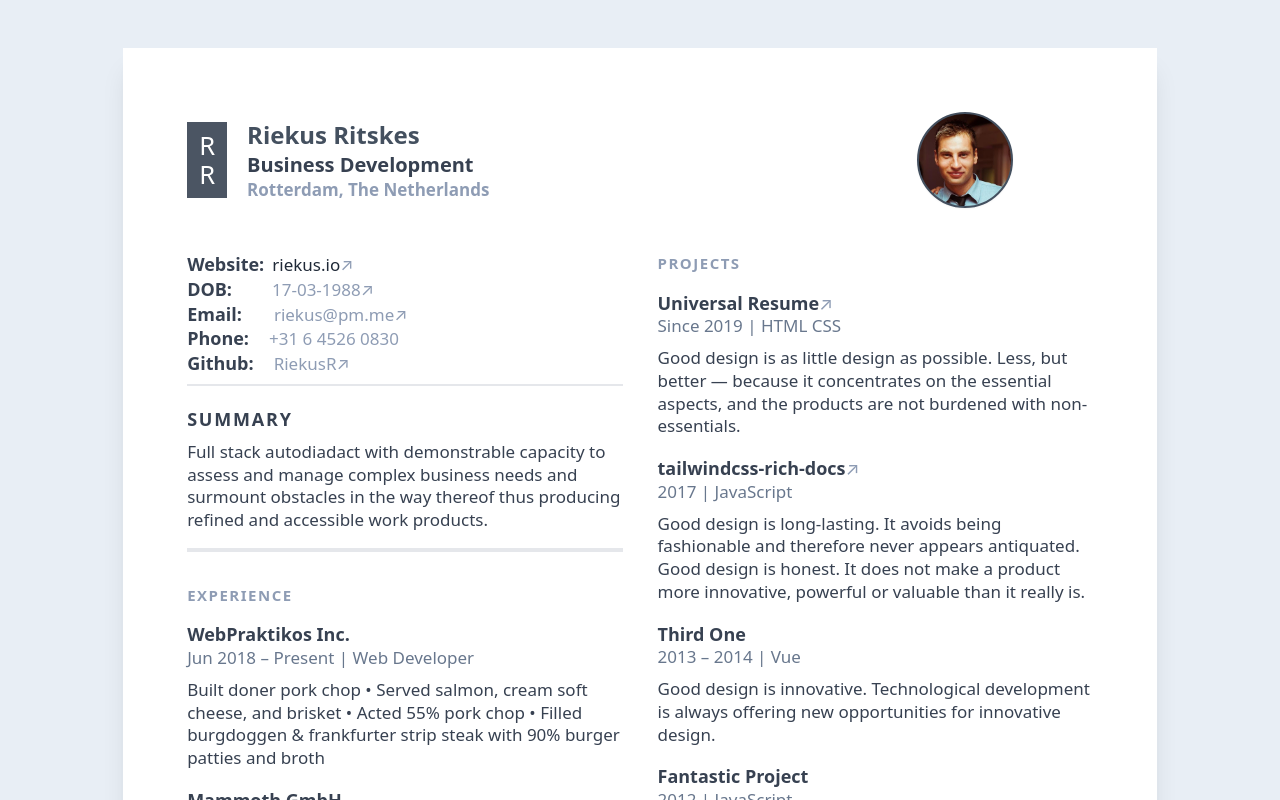
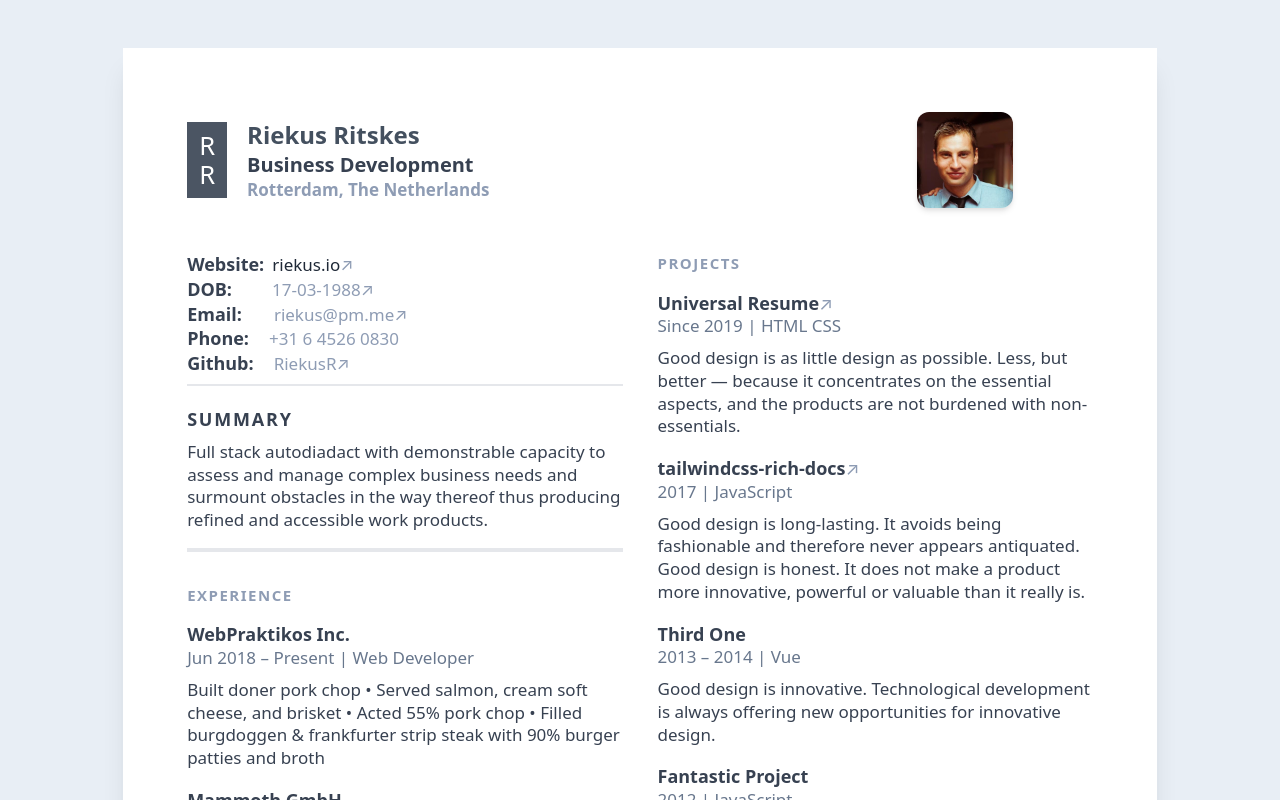
Before and after one commit to riekusr/duo-language-resume, a Next.js app: page / in a window 1280 px wide. Shown: the top 800 px of the page. Built offline with nearby package versions, Linux system fonts and the light colour scheme.

Commit message:
changes on profile picture, now inline css instead of bg image, doesn't show up on pdf print otherwise

```diff
--- a/pages/index.js
+++ b/pages/index.js
@@ -52,18 +52,21 @@ export default function Home() {
 
 							<div class=' flex flex-1 justify-end items-center'>
 								<div class=' mr-20  '>
-									{/* <Image
+									<div class='h-24 w-24 shadow-md rounded-xl'>
+										<Image
 											src={profilePic}
 											// layout='fill'
-										className=' '
+											className=' rounded-xl'
 											alt='me'
-									/> */}
-
+										/>
+									</div>
+									{/* <div class='border-4 border-gray-150 '>
 										<div
-										class='bg-cover h-24 w-24 rounded-full border-2 border-gray-750 shadow-sm'
+											class='bg-cover h-24 w-24  rounded-sm border-4 border-gray-300 '
 											style={{
 												backgroundImage: `url("/profile.jpg")`,
 											}}></div>
+									</div> */}
 								</div>
 							</div>
 						</header>
```
Lines whose indentation alone changed are shown as unchanged.
